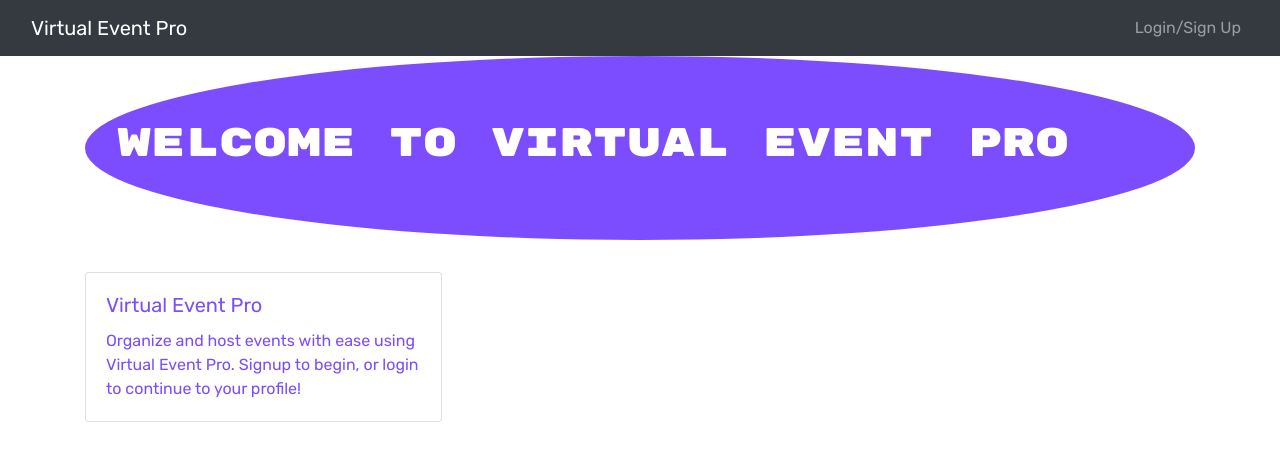
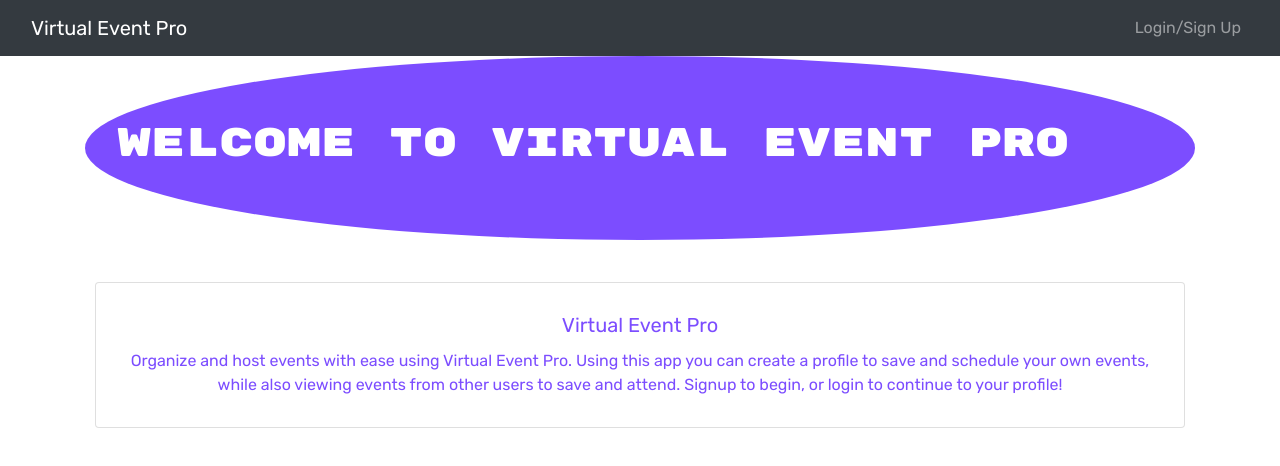
Before and after one commit to justinberg97/virtual-event-pro, a React (Create React App) app in the folder client/: page / in a window 1280 px wide. Shown: the top 466 px of the page. Built offline with nearby package versions, Linux system fonts and the light colour scheme.

Commit message:
Changed form CSS and navbar

```diff
--- a/client/src/components/Navbar.js
+++ b/client/src/components/Navbar.js
@@ -21,18 +21,18 @@ const AppNavbar = () => {
             <Nav className="ml-auto">
               {Auth.loggedIn() ? (
                 <>
+                  <Nav.Link as={Link} to="/profile">
+                    Profile
+                  </Nav.Link>
                   <Nav.Link as={Link} to="/create">
                     Create Event
-                  </Nav.Link>
-                  <Nav.Link as={Link} to="/profile">
-                    Profile
                   </Nav.Link>
                   <Nav.Link as={Link} to="/search">
                     Search For Events
                   </Nav.Link>
-                  <Nav.Link as={Link} to="/saved">
+                  {/* <Nav.Link as={Link} to="/saved">
                     Saved Events
-                  </Nav.Link>
+                  </Nav.Link> */}
                   <Nav.Link onClick={Auth.logout}>Logout</Nav.Link>
                 </>
               ) : (
--- a/client/src/index.css
+++ b/client/src/index.css
@@ -24,3 +24,25 @@ h6 {
   padding:50px;
   background-color:#FFF;
 }
+
+.create-event {
+  background-color: darkgray;
+  width: 1000px;
+  padding: 10%;
+}
+
+.form-group {
+  color: white;
+}
+
+.homepage {
+  width: 1000px;
+}
+
+.center {
+  display: flex;
+  align-items: center;
+  margin: auto;
+  width: 100%;
+  padding: 10px;
+}
--- a/client/src/pages/CreateEvents.js
+++ b/client/src/pages/CreateEvents.js
@@ -19,12 +19,12 @@ function CreateEvents() {
   };
 
   return (
-    <Container>
+    <Container className="create-container">
       <Jumbotron>
         <h1 className="text-center">Create Event</h1>
         <CardColumns>
           <Card>
-            <Card.Body>
+            <Card.Body className="create-event">
               <form onSubmit={handleSubmit}>
                 <div className="form-group">
                   <label htmlFor="host">Host</label>
--- a/client/src/pages/Homepage.js
+++ b/client/src/pages/Homepage.js
@@ -4,15 +4,15 @@ import { Container, Jumbotron, Card, CardColumns } from "react-bootstrap";
 function HomePage() {
   return (
     <Container>
-      <Jumbotron style={{ backgroundColor: "#7c4dff", color: "white", borderRadius: "50%", width: ""}}>
+      <Jumbotron style={{ backgroundColor: "#7c4dff", color: "white", borderRadius: "55%", width: ""}}>
         <h1 className="text-center, ">Welcome to Virtual Event Pro</h1>
       </Jumbotron>
-      <CardColumns>
-        <Card style={{ backgroundColor: "white", color: "#7c4dff" }}>
+      <CardColumns className="center">
+        <Card className="center" style={{ backgroundColor: "white", color: "#7c4dff", textAlign: "center" }}>
           <Card.Body>
             <Card.Title>Virtual Event Pro</Card.Title>
             <Card.Text>
-              Organize and host events with ease using Virtual Event Pro.  Signup to begin, or login to continue to your profile!
+              Organize and host events with ease using Virtual Event Pro. Using this app you can create a profile to save and schedule your own events, while also viewing events from other users to save and attend. Signup to begin, or login to continue to your profile!
             </Card.Text>
           </Card.Body>
         </Card>
```
